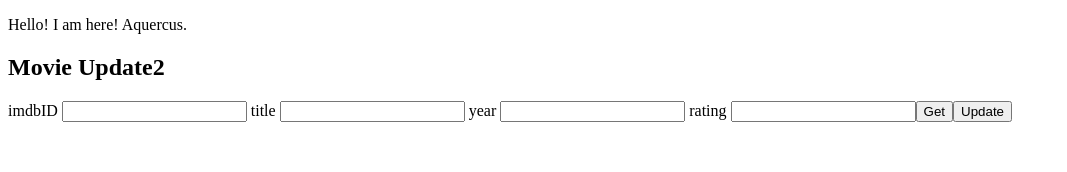
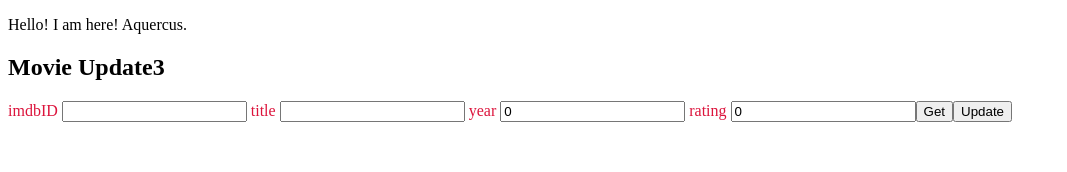
Before and after one commit to aquercus/angular-movies, an Angular app: page / in a window 1280 px wide. Shown: the top 172 px of the page, without its empty margins (0-1067 px from the left). Built offline with nearby package versions, Linux system fonts and the light colour scheme.

Commit message:
input-field component added

```diff
--- a/src/app/app.component.html
+++ b/src/app/app.component.html
@@ -5,5 +5,5 @@
 <!--  <app-my-comp [name]="'Aquercus'"></app-my-comp>-->
 <!--  <app-my-comp [name]="'Yura'"></app-my-comp>-->
 <!--  <app-my-second-form></app-my-second-form>-->
-  <app-my-third-form></app-my-third-form>
+  <app-my-forth-form></app-my-forth-form>
 </p>
--- a/src/app/app.module.ts
+++ b/src/app/app.module.ts
@@ -7,6 +7,8 @@ import {HttpClientModule} from '@angular/common/http';
 import { MyFirstFormComponent } from './my-first-form/my-first-form.component';
 import { MySecondFormComponent } from './my-second-form/my-second-form.component';
 import { MyThirdFormComponent } from './my-third-form/my-third-form.component';
+import { MyInputFieldComponent } from './my-input-field/my-input-field.component';
+import { MyForthFormComponent } from './my-forth-form/my-forth-form.component';
 
 @NgModule({
   declarations: [
@@ -14,7 +16,9 @@ import { MyThirdFormComponent } from './my-third-form/my-third-form.component';
     MyCompComponent,
     MyFirstFormComponent,
     MySecondFormComponent,
-    MyThirdFormComponent
+    MyThirdFormComponent,
+    MyInputFieldComponent,
+    MyForthFormComponent
   ],
   imports: [
     BrowserModule,
--- /dev/null
+++ b/src/app/my-forth-form/my-forth-form.component.html
@@ -0,0 +1,7 @@
+<h2>Movie Update3</h2>
+<app-my-input-field [label]="'imdbID'" [inputValue]="imdbId"  (outputValueEvent)="changeImdbId($event)"></app-my-input-field>
+<app-my-input-field [label]="'title'" [inputValue]="title"  (outputValueEvent)="changeTitle($event)"></app-my-input-field>
+<app-my-input-field [label]="'year'" [inputValue]="year"  (outputValueEvent)="changeYear($event)"></app-my-input-field>
+<app-my-input-field [label]="'rating'" [inputValue]="rating"  (outputValueEvent)="changeRating($event)"></app-my-input-field>
+
+<input type="button" value="Get" (click)="get()"> <input type="button" value="Update" (click)="update()">
--- /dev/null
+++ b/src/app/my-forth-form/my-forth-form.component.ts
@@ -0,0 +1,81 @@
+import {Component, ElementRef, OnInit, ViewChild} from '@angular/core';
+import {HttpClient} from '@angular/common/http';
+
+@Component({
+  selector: 'app-my-forth-form',
+  templateUrl: './my-forth-form.component.html',
+  styleUrls: ['./my-forth-form.component.css']
+})
+export class MyForthFormComponent implements OnInit {
+  imdbId : string = '';
+  title : string = '';
+  year : number = 0;
+  rating : number = 0;
+
+  httpClient : HttpClient;
+
+
+  constructor(httpClient : HttpClient) {
+    this.httpClient = httpClient;
+  }
+  ngOnInit(): void {
+  }
+
+  get(): void{
+    console.log("Get button clicked");
+
+    //this.imdbId = this.inputImdbId.nativeElement.value;
+    console.log(this.imdbId);
+
+    let obs = this.httpClient.get("http://localhost:8080/movies/" + this.imdbId);
+    obs.subscribe((movie : any) =>{
+      console.log(movie);
+      this.imdbId = movie.imdbId;
+      this.title = movie.title;
+      this.year = movie.year;
+      this.rating = movie.rating;
+
+    })
+
+  }
+
+  update() : void {
+    console.log("Update button clicked");
+
+
+    let obs = this.httpClient.put("http://localhost:8080/movies/" + this.imdbId,
+      {
+        imdbId: this.imdbId,
+        title : this.title,
+        year  : this.year,
+        rating: this.rating
+      });
+    obs.subscribe();
+  }
+
+
+
+  changeImdbId(event: string)
+  {
+    console.log(event);
+    this.imdbId = event;
+  }
+
+  changeTitle(event: string)
+  {
+    console.log(event);
+    this.title = event;
+  }
+
+  changeYear(event: string)
+  {
+    console.log(event);
+    this.year = Number(event);
+  }
+
+  changeRating(event: string)
+  {
+    console.log(event);
+    this.rating = Number(event);
+  }
+}
--- /dev/null
+++ b/src/app/my-input-field/my-input-field.component.html
@@ -0,0 +1,4 @@
+<label style="color: crimson">
+  {{label}}
+  <input type="text"  #input [value]="inputValue"  (change)="changeInput($event)">
+</label>
--- /dev/null
+++ b/src/app/my-input-field/my-input-field.component.ts
@@ -0,0 +1,30 @@
+import {Component, ElementRef, EventEmitter, Input, OnInit, Output, ViewChild} from '@angular/core';
+
+@Component({
+  selector: 'app-my-input-field',
+  templateUrl: './my-input-field.component.html',
+  styleUrls: ['./my-input-field.component.css']
+})
+export class MyInputFieldComponent implements OnInit {
+
+  @Input() label: string;
+  @Input() inputValue: string;
+  @Output() outputValueEvent = new EventEmitter<string>();
+
+
+  @ViewChild('input') inputElement: ElementRef;
+
+  constructor() { }
+
+  ngOnInit(): void {
+  }
+
+  changeInput(event)
+  {
+    console.log(event);
+    console.log(event.target.value);
+    //this.imdbId = event.target.value;
+    this.outputValueEvent.emit(event.target.value);
+  }
+
+}
```
Also changed, not shown: src/app/my-forth-form/my-forth-form.component.css (added), src/app/my-input-field/my-input-field.component.css (added), 2 other files (tests, documents, lock files or other folders).
